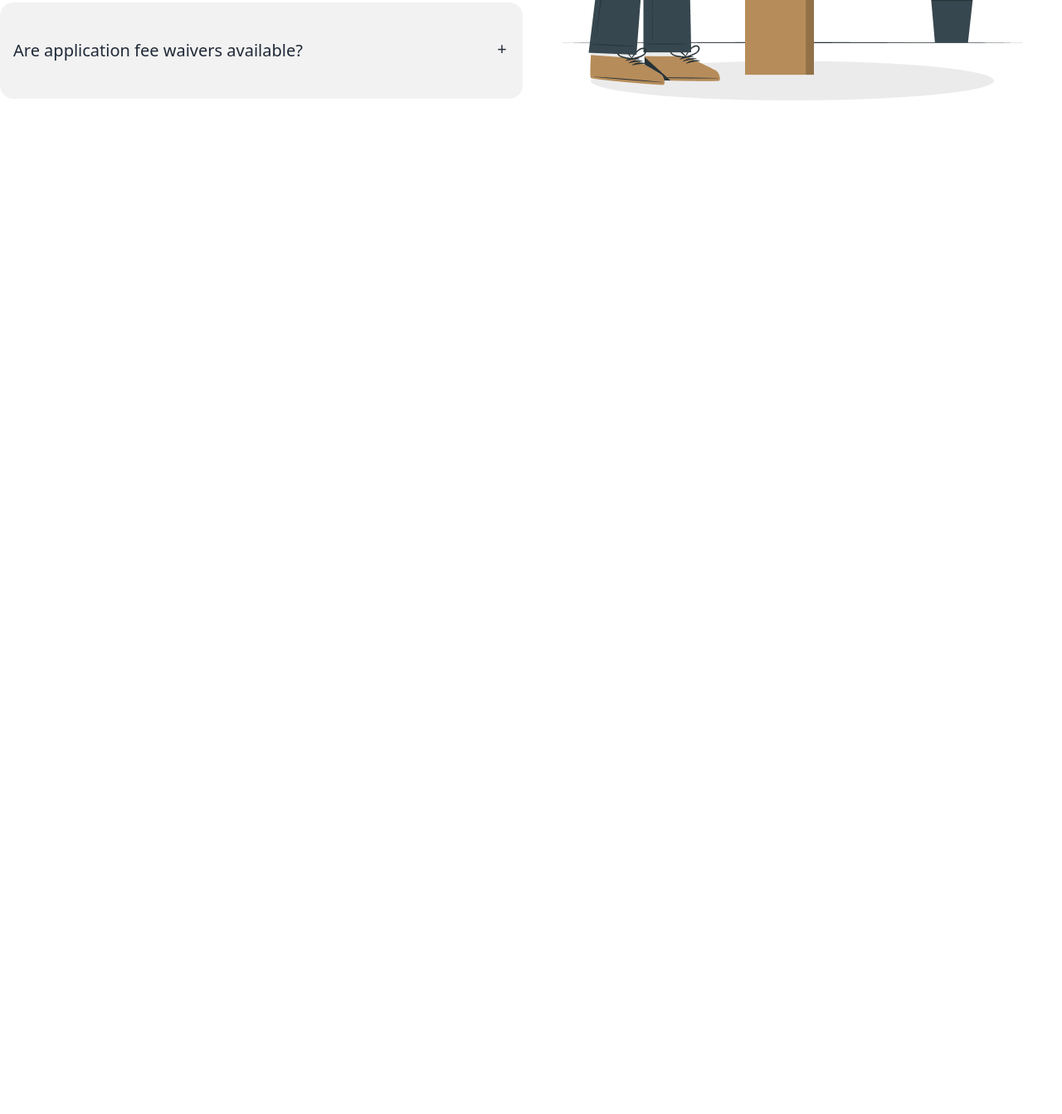
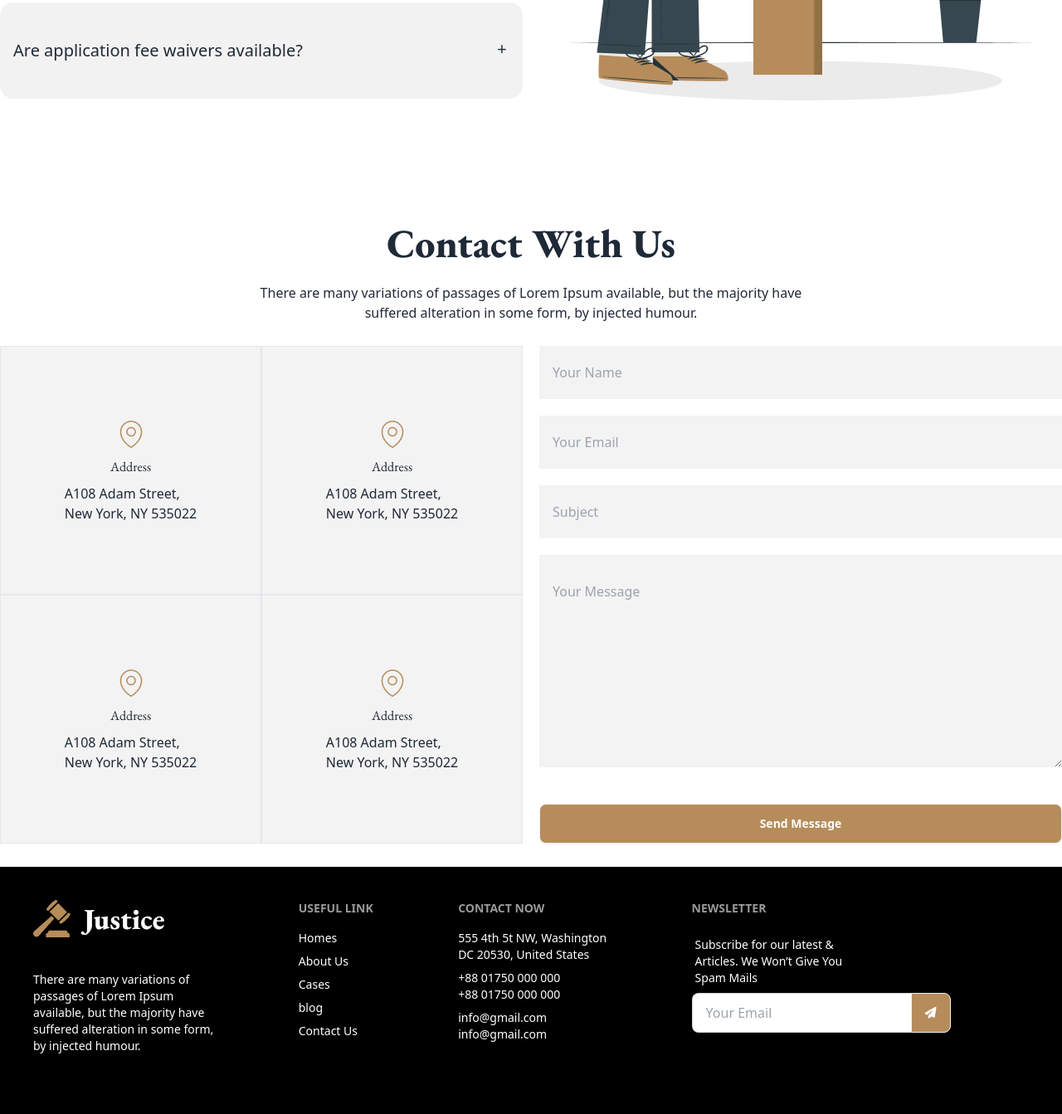
Before and after one commit to mehedidevx/Legal-Solutions, a plain HTML site: page index.html in a window 1280 px wide. Shown: the part 3138-4481 px from the top of the page at 83% size. Before the commit the page ends 3407 px from the top, so only its background shows below. Drawn offline with nearby package versions, Linux system fonts and the light colour scheme.

Commit message:
all section done

```diff
--- a/index.html
+++ b/index.html
@@ -27,6 +27,7 @@
             colors: {
               clifford: "#da373d",
               "btn-primary": " rgb(182, 140, 90);",
+
             },
             backgroundImage: {
               "custom-png": "url('https://i.postimg.cc/PJNbcTXZ/banner.png')",
@@ -399,12 +400,114 @@
                     </div>
                   </div>
                 </div>
-                <div class="md:w-1/2 p-5 flex items-stretch">
+                <div class="md:w-1/2 p-5  flex justify-center  items-stretch">
                   <img class="" src="./images/faq.png" alt="">
                 </div>
               </div>
             </section>
+            <!-- Contact Section -->
+             <section>
+              <div class="text-center">
+                <h3 class="text-5xl font-extrabold mb-6">Contact With Us</h3>
+                <p>There are many variations of passages of Lorem Ipsum available, but the majority have <br> suffered alteration in some form, by injected humour.</p>
+              </div>
+              <div class="md:flex gap-5 my-7 md:items-stretch items-center justify-between">
+                <div class="md:w-1/2 grid grid-cols-2">
+                   <div class="flex flex-col justify-center items-center py-6 border  gap-2 bg-[#F3F3F3]">
+                     <img src="./images/location.png" alt="">
+                     <h3>Address</h3>
+                     <p>A108 Adam Street,<br>
+                      New York, NY 535022</p>
+                   </div>
+                   <div class="flex flex-col justify-center items-center py-6 border  gap-2  bg-[#F3F3F3]">
+                    <img src="./images/location.png" alt="">
+                    <h3>Address</h3>
+                    <p>A108 Adam Street,<br>
+                     New York, NY 535022</p>
+                   </div>
+                   <div class="flex flex-col justify-center items-center py-6 border  gap-2  bg-[#F3F3F3]">
+                    <img src="./images/location.png" alt="">
+                    <h3>Address</h3>
+                    <p>A108 Adam Street,<br>
+                     New York, NY 535022</p>
+                   </div>
+                   <div class="flex flex-col justify-center items-center py-6 border  gap-2  bg-[#F3F3F3]">
+                    <img src="./images/location.png" alt="">
+                    <h3>Address</h3>
+                    <p>A108 Adam Street,<br>
+                     New York, NY 535022</p>
+                   </div>
+                </div>
+                <div class="md:w-1/2 ">
+                  <form class=" flex flex-col gap-5">
+                    <div class="form-control">
+
+                      <input type="email" placeholder="Your Name" class="input input-bordered border-none rounded-none py-8 bg-[#F3F3F3]" required />
+                    </div>
+                    <div class="form-control">
+
+                      <input type="email" placeholder="Your Email" class="input input-bordered border-none rounded-none py-8 bg-[#F3F3F3]" required />
+                    </div>
+
+                    <div class="form-control">
+
+                      <input type="text" placeholder="Subject" class="input input-bordered border-none rounded-none py-8 bg-[#F3F3F3]" required />
+
+
+
+                    </div>
+                    <div class="form-control">
+                      <textarea placeholder="Your Message"  name="" id="" cols="13 " rows="8" class="border px-4 border-none rounded-none py-8 bg-[#F3F3F3]"></textarea>
+                    </div>
+                    <div class="form-control mt-6">
+                      <button class="btn bg-btn-primary text-white">Send Message</button>
+                    </div>
+                  </form>
+                </div>
+              </div>
+             </section>
     </main>
-    <footer></footer>
+    <footer  class="bg-black ">
+      <div class="md:container mx-auto">
+        <footer class="footer text-base-content p-10">
+          <nav class="text-white">
+            <img src="./images/logo.png" alt="">
+            <p class="my-8">There are many variations of <br> passages of Lorem Ipsum <br> available, but the majority have <br> suffered alteration in some form, <br> by injected humour.</p>
+          </nav>
+          <nav class="text-white">
+            <h6 class="footer-title ">Useful Link</h6>
+            <a class="link link-hover">Homes</a>
+            <a class="link link-hover">About Us</a>
+            <a class="link link-hover">Cases</a>
+            <a class="link link-hover"> blog</a>
+            <a class="link link-hover"> Contact Us</a>
+          </nav>
+          <nav class="text-white">
+            <h6 class="footer-title">Contact Now</h6>
+            <a class="link link-hover">555 4th 5t NW, Washington <br>
+              DC 20530, United States</a>
+            <a class="link link-hover">+88 01750 000 000 <br>
+              +88 01750 000 000</a>
+            <a class="link link-hover">info@gmail.com <br>
+              info@gmail.com</a>
+          </nav>
+          <form>
+            <h6 class="footer-title text-white">Newsletter</h6>
+            <fieldset class="form-control w-80">
+              <label class="label">
+                <span class="label-text text-white">Subscribe for our latest & <br> Articles. We Won’t Give You <br> Spam Mails</span>
+              </label>
+              <div class="join">
+                <input
+                  type="text"
+                  placeholder="Your Email"
+                  class="input input-bordered join-item" />
+                <button class="btn bg-btn-primary join-item text-white"><i class="fa-solid fa-paper-plane"></i></button>
+              </div>
+            </fieldset>
+          </form>
+        </footer>
+      </div>
+    </footer>
   </body>
 </html>
```
